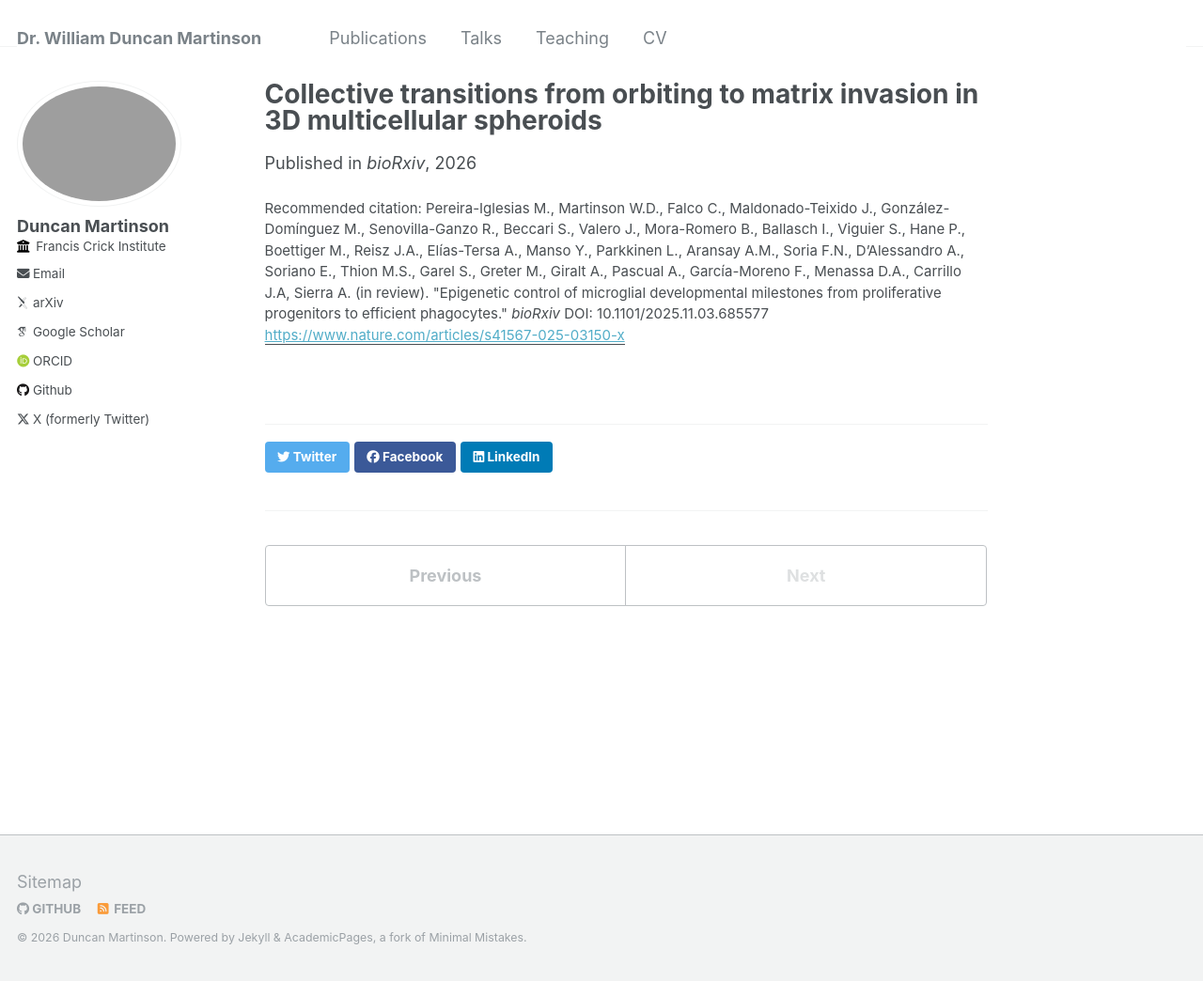
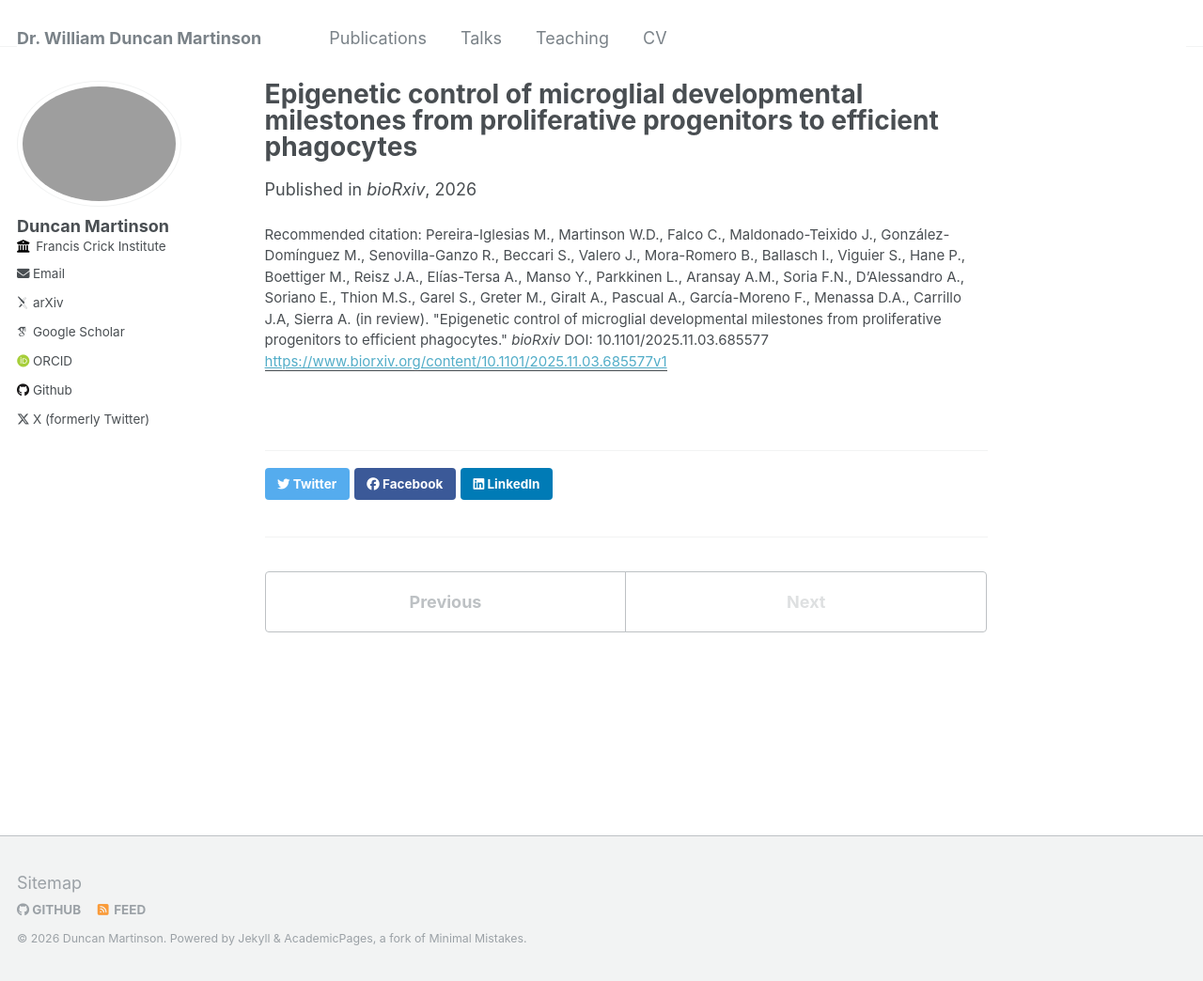
Before and after one commit to wdmartinson/wdmartinson.github.io, a Jekyll site: the page built from _publications/2026-microglia-model-epigenetic-switch.md, in a window 1280 px wide and 1044 px high. Shown: the whole window at 94% size. Built offline with Jekyll 4.4.1, drawn with Linux system fonts in a browser that asks for light colours; some web fonts are replaced.

Commit message:
fixed citation for marta paper

```diff
--- a/_publications/2026-microglia-model-epigenetic-switch.md
+++ b/_publications/2026-microglia-model-epigenetic-switch.md
@@ -1,11 +1,11 @@
 ---
-title: "Collective transitions from orbiting to matrix invasion in 3D multicellular spheroids"
+title: "Epigenetic control of microglial developmental milestones from proliferative progenitors to efficient phagocytes"
 collection: publications
 permalink: /publication/2026-microglia-model-epigenetic-switch
 excerpt: #'This paper is about fixing template issue #693.'
 date: 2026-02-23
 venue: 'bioRxiv'
-paperurl: 'https://www.nature.com/articles/s41567-025-03150-x'
+paperurl: 'https://www.biorxiv.org/content/10.1101/2025.11.03.685577v1'
 citation: 'Pereira-Iglesias M., Martinson W.D., Falco C., Maldonado-Teixido J., González-Domínguez M., Senovilla-Ganzo R., Beccari S., Valero J., Mora-Romero B., Ballasch I., Viguier S., Hane P., Boettiger M., Reisz J.A., Elías-Tersa A., Manso Y., Parkkinen L., Aransay A.M., Soria F.N., D’Alessandro A., Soriano E., Thion M.S., Garel S., Greter M., Giralt A., Pascual A., García-Moreno F., Menassa D.A., Carrillo J.A, Sierra A. (in review). &quot;Epigenetic control of microglial developmental milestones from proliferative progenitors to efficient phagocytes.&quot; <i>bioRxiv</i> DOI: 10.1101/2025.11.03.685577'
 ---
 
```
